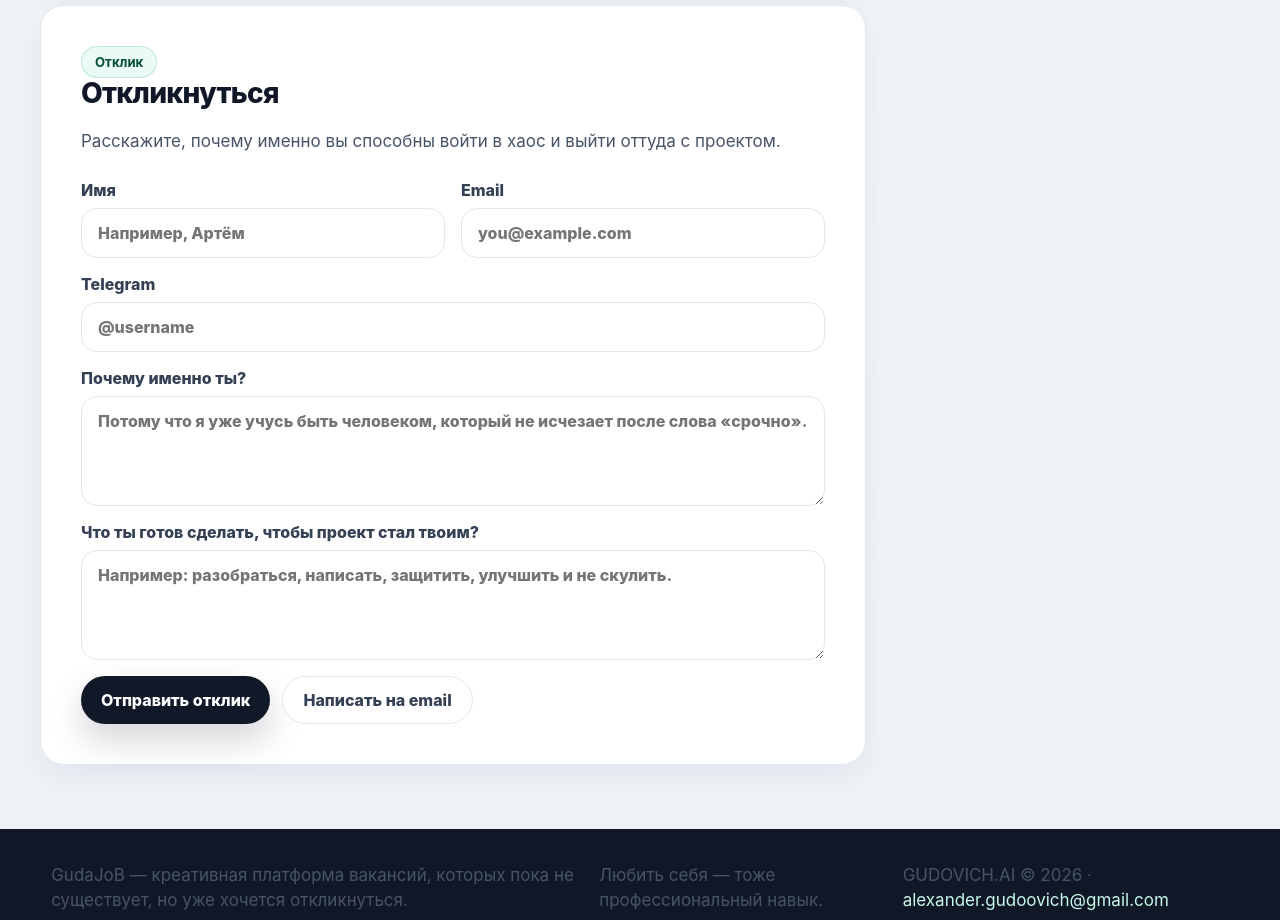
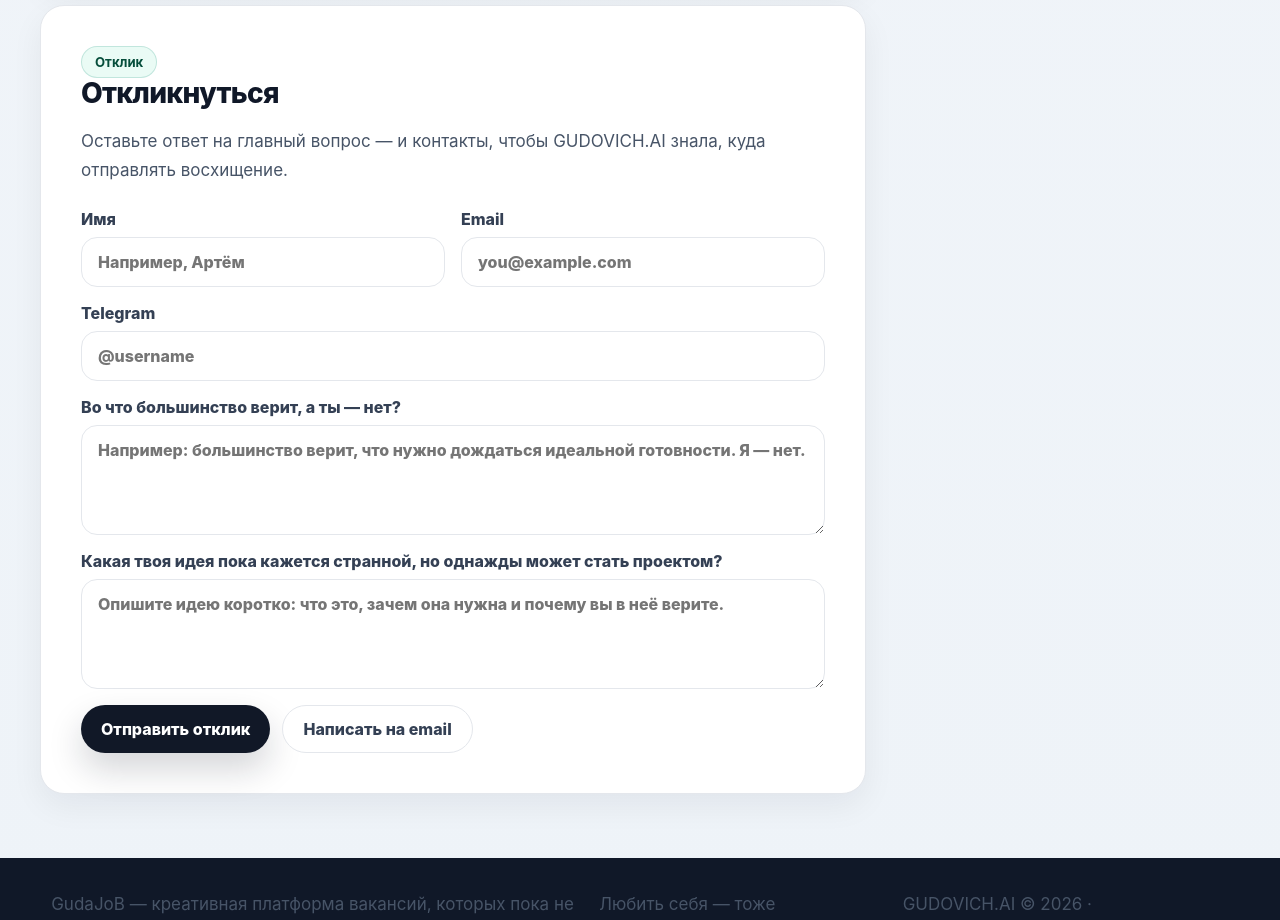
Before and after one commit to uyanujet72-art/GudaJoB, a React (Vite) app: page / in a window 1280 px wide. Shown: the part 7800-8720 px from the top of the page. Built offline with nearby package versions, Linux system fonts and the light colour scheme.

Commit message:
Update application form questions

```diff
--- a/src/App.jsx
+++ b/src/App.jsx
@@ -373,7 +373,7 @@ function ApplyForm() {
       <div className="section-heading">
         <span className="badge accent">Отклик</span>
         <h2>Откликнуться</h2>
-        <p>Расскажите, почему именно вы способны войти в хаос и выйти оттуда с проектом.</p>
+        <p>Оставьте ответ на главный вопрос — и контакты, чтобы GUDOVICH.AI знала, куда отправлять восхищение.</p>
       </div>
       <form className="apply-form" onSubmit={handleSubmit}>
         <label>
@@ -389,12 +389,12 @@ function ApplyForm() {
           <input type="text" name="telegram" placeholder="@username" />
         </label>
         <label className="wide">
-          Почему именно ты?
-          <textarea name="why" rows="4" placeholder="Потому что я уже учусь быть человеком, который не исчезает после слова «срочно»." required />
+          Во что большинство верит, а ты — нет?
+          <textarea name="why" rows="4" placeholder="Например: большинство верит, что нужно дождаться идеальной готовности. Я — нет." required />
         </label>
         <label className="wide">
-          Что ты готов сделать, чтобы проект стал твоим?
-          <textarea name="project" rows="4" placeholder="Например: разобраться, написать, защитить, улучшить и не скулить." required />
+          Какая твоя идея пока кажется странной, но однажды может стать проектом?
+          <textarea name="project" rows="4" placeholder="Опишите идею коротко: что это, зачем она нужна и почему вы в неё верите." required />
         </label>
         <div className="form-actions">
           <button className="button primary" type="submit">Отправить отклик</button>
```
